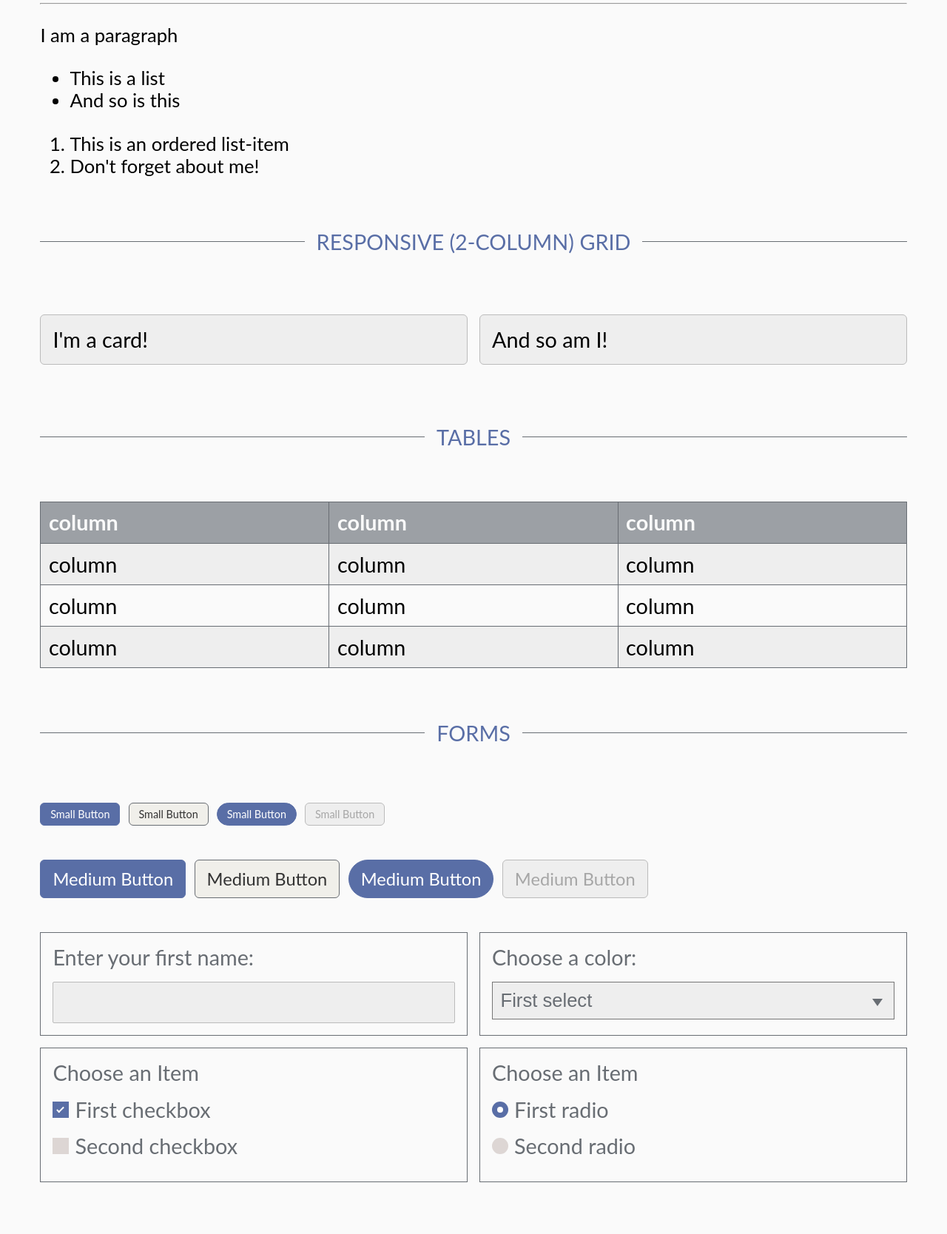
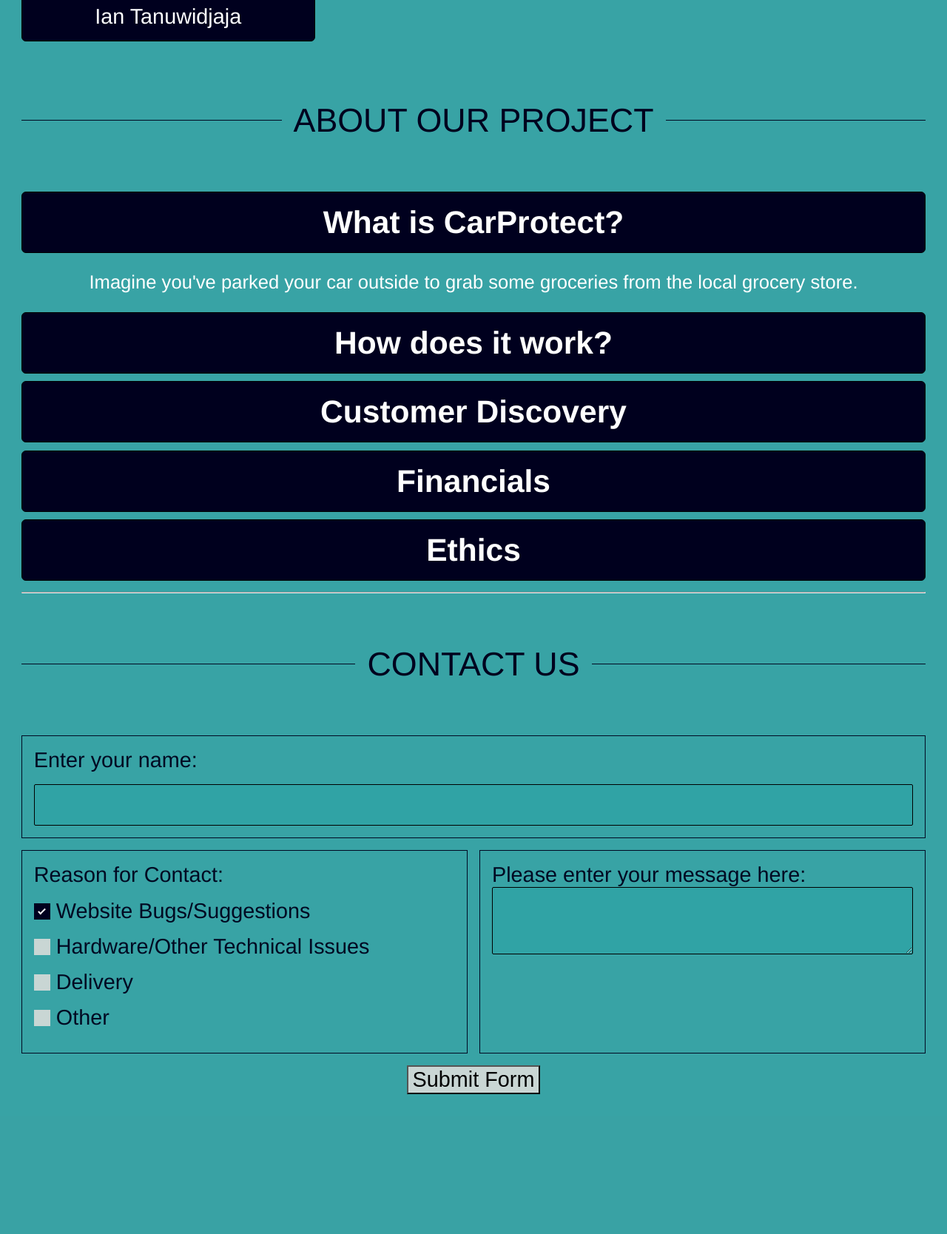
Before and after one commit to Girish-Krishnan/ECE-140B-website-Girish-Krishnan, a Python web app: template web/src/templates/home.html in a window 1280 px wide. Shown: the part 1438-3106 px from the top of the page at 74% size. After the commit the page ends 2917 px from the top, so only its background shows below. Run offline with Jinja, Linux system fonts and the light colour scheme; the template is opened without the code that fills it, so the values that code supplies are empty.

Commit message:
updated html and css

```diff
--- a/web/src/public/css/agile.css
+++ b/web/src/public/css/agile.css
@@ -1,15 +1,14 @@
 :root {
-  --primary-color: #07f;
-  --accent-color: rgba(231, 109, 90, 1);
-  --accent-color-dark: rgba(226, 77, 54, 1);
-  --accent-color: rgba(89, 110, 166, 1);
-  --accent-color-dark: rgba(71, 88, 133, 1);
-  --dark-color: rgba(104, 109, 115, 1);
-  --dark-color-alt: rgba(156, 160, 165, 1);
-  --medium-color: #bbb;
-  --light-color: #eee;
-  --page-color: #fafafa;
-  --soft-color: rgba(221, 214, 212, 1);
+
+  --primary-color: #1F7A8C;
+  --accent-color: rgba(0, 0, 30, 1);
+  --accent-color-dark: rgba(0, 88, 133, 1);
+  --dark-color: rgba(0, 9, 34, 1);
+  --dark-color-alt: rgba(0, 3, 70, 1);
+  --medium-color: #000;
+  --light-color: #30a3a5;
+  --page-color: #38a3a5;
+  --soft-color: rgba(201, 214, 212, 1);
   --margin-xxl: 3rem;
   --margin-xl: 2rem;
   --margin-lg: 1rem;
@@ -23,7 +22,7 @@
   --padding-lg: 1rem;
   --padding-med: 0.66rem;
   --padding-sm: 0.33rem;
-  --font: Lato;
+  --font: helvetica;
 }
 * {
   box-sizing: border-box;
@@ -31,15 +30,38 @@
 body {
   font-size: calc(1rem + 1vw);
   background: var(--page-color);
+  /*background-image:url(https://j.gifs.com/vQarrY.gif);*/
+  -webkit-background-size: cover;
+  -moz-background-size: cover;
+  -o-background-size: cover;
+  background-size: cover;
   margin: 0px;
   font-family: var(--font);
 }
+
+button {
+
+  font-size: calc(1rem + 1vw);
+  background: var(--soft-color);
+  margin:auto;
+  display: flex;
+  justify-content: center;
+}
+
 p, ol li, ul li {
   font-size: calc(0.8rem + 1vw);
+  text-align:center;
+  color:white;
 }
 /* -- ELEMENTS -- */
 .hero {
   background: var(--dark-color);
+  background-repeat:no-repeat;
+  background: url(https://thumbs.gfycat.com/SlowBabyishDiscus-size_restricted.gif) no-repeat center center fixed;
+  -webkit-background-size: cover;
+  -moz-background-size: cover;
+  -o-background-size: cover;
+  background-size: cover;
   color: white;
   padding: calc(1rem + 8vh) calc(1rem + 3vw) calc(3rem + 10vh) calc(1rem + 3vw);
 }
@@ -56,11 +78,14 @@
   font-size: calc(1rem + 3.5vw);
   background-color: var(--accent-color);
   color: var(--light-color);
+  text-align:center;
   padding: var(--padding-lg) var(--padding-xl);
   margin: var(--margin-lg) auto;
 }
 h2 {
-  font-size: calc(1rem + 2.7vw);
+  font-size: calc(0.5rem + 2.7vw);
+
+
 }
 h3 {
   font-size: calc(1rem + 2.1vw);
@@ -94,19 +119,26 @@
   text-align: left;
   padding: var(--padding-med);
   border: 1px solid var(--dark-color);
+
 }
+
+a {
+  color: #fff;
+}
+
 table tr:nth-child(odd) {
-  background-color: var(--light-color);
+  background-color: var(--primary-color);
 }
 /* horizontal line with text label */
 .separator {
-  font-size: calc(1rem + 1vw);
+  font-size: calc(2rem + 1vw);
   color: var(--accent-color);
   display: flex;
   text-transform: uppercase;
   align-items: center;
   text-align: center;
   margin: calc(2rem + 3vw) auto;
+
 }
 .separator::before, .separator::after {
   content: "";
@@ -137,7 +169,7 @@
   padding: var(--padding-xxl);
 }
 .padding-responsive {
-  padding: calc(1rem + 3vw);
+  padding: calc(1rem + 1vw);
 }
 .margin-none {
   margin: none !important;
@@ -155,8 +187,18 @@
   border-radius: var(--rounded-radius);
 }
 .bordered {
+  color:#fff;
   border: 1px solid var(--medium-color);
   border-radius: var(--border-radius);
+  text-align:center;
+  background-color:var(--accent-color);
+
+}
+.bordered:hover {
+  border: 1px solid var(--medium-color);
+  border-radius: var(--border-radius);
+  background-color:#048BA8;
+
 }
 .btn {
   border: 1px solid var(--accent-color);
--- a/web/src/templates/home.html
+++ b/web/src/templates/home.html
@@ -19,12 +19,14 @@
 
     <div class='hero'>
       <h1> Girish Krishnan </h1>
-      <p> ECE 140B Individual Assignments </p>
+      <p> ECE 140B Spring 2022 - Individual Assignments </p>
     </div>
 
     <section class='padding-responsive'>
 
       <div class='separator'>My Team</div>
+
+      <p>This is our team. Feel free to drop us an email!</p>
 
       <table class='margin-top-xl'>
         <thead>
@@ -40,138 +42,93 @@
           <tr>
             <td> {{user[0]}} </td>
             <td> {{user[1]}} </td>
-            <td> {{user[2]}} </td>
+            <td> <a href= mailto:{{user[2]}}>{{user[2]}}</a> </td>
             <td> {{user[3]}} </td>
           </tr>
           {% endfor %}
         </tbody>
       </table>
 
-      <div class='separator'>Our Project: CarProtect</div>
+      <section class='responsive_grid'>
+        <div class='card bordered margin-none'> <img src="girish.jpg"></img>
+          Girish Krishnan
+        </div>
+        <div class='card bordered margin-none'> <img src="anish.jpg"></img>
+          Anish Sharma
+        </div>
+        <div class='card bordered margin-none'> <img src="hamza.jpg"></img>
+          Hamza Khan
+        </div>
+        <div class='card bordered margin-none'> <img src="ian.jpg"></img>
+          Ian Tanuwidjaja
+        </div>
+      </section>
 
-      <h1 class='bordered'> What is CarProtect? </h1>
+      <div class='separator'>About Our Project</div>
+      <h2 class='bordered'> What is CarProtect? </h2>
 
-      <h1 class='bordered'> How does it work? </h1>
+      <p> Imagine you've parked your car outside to grab some groceries from the local grocery store.  </p>
 
-      <h1 class='bordered'> Customer Discovery </h1>
+      <h2 class='bordered'> How does it work? </h2>
 
-      <h1 class='bordered'> Financials </h1>
+      <h2 class='bordered'> Customer Discovery </h2>
 
-      <h1 class='bordered'> Ethics </h1>
+      <h2 class='bordered'> Financials </h2>
+
+      <h2 class='bordered'> Ethics </h2>
 
       <hr>
 
-      <p> I am a paragraph </p>
+      <div class='separator'>Contact Us</div>
+      <form action=”mailto:girish.bkrishnan2002@gmail.com”
 
-      <ul>
-        <li> This is a list </li>
-        <li> And so is this </li>
-      </ul>
 
-      <ol>
-        <li> This is an ordered list-item </li>
-        <li> Don't forget about me!</li>
-      </ol>
+method=”POST”
 
-      <div class='separator'>
-        Responsive (2-column) Grid
-      </div>
 
-      <section class='responsive_grid'>
-        <div class='card bordered margin-none'> I'm a card! </div>
-        <div class='card bordered margin-none'> And so am I! </div>
-      </section>
+enctype=”multipart/form-data”
 
-      <div class='separator'>Tables</div>
 
-      <table class='margin-top-xl'>
-        <thead>
-          <tr>
-            <th class='small'> column </th>
-            <th class='medium'> column </th>
-            <th class='large'> column </th>
-          </tr>
-        </thead>
-        <tbody>
-          <tr>
-            <td> column </td>
-            <td> column </td>
-            <td> column </td>
-          </tr>
-          <tr>
-            <td> column </td>
-            <td> column </td>
-            <td> column </td>
-          </tr>
-          <tr>
-            <td> column </td>
-            <td> column </td>
-            <td> column </td>
-          </tr>
-        </tbody>
-      </table>
-
-      <div class='separator'>Forms</div>
-
-      <div class='btn small '> Small Button </div>
-      <div class='btn small outline'> Small Button </div>
-      <div class='btn small pill'> Small Button </div>
-      <div class='btn small' disabled> Small Button </div> <BR><BR>
-
-      <div class='btn medium'> Medium Button </div>
-      <div class='btn medium outline'> Medium Button </div>
-      <div class='btn medium pill'> Medium Button </div>
-      <div class='btn medium' disabled> Medium Button </div> <BR><BR>
-
-      <form>
+name=”EmailForm”>
 
         <section class='responsive_grid'>
 
           <div class='field'>
-            <label> Enter your first name: &nbsp;</label>
+            <label> Enter your name: &nbsp;</label>
             <input type='text' name='name' value='' class='margin-top-lg'>
           </div>
 
-          <div class='field select '>
-            <label> Choose a color: &nbsp;</label>
-            <div class="select margin-top-lg">
-              <select>
-                <option>First select</option>
-                <option>Red</option>
-                <option>Green</option>
-                <option>Blue</option>
-              </select>
-              <div class="select__arrow"></div>
-            </div>
-          </div>
         </section>
 
         <section class='responsive_grid'>
           <div class="field">
-            <label> Choose an Item </label>
-            <label class="margin-top-lg control control--checkbox">First checkbox
+            <label> Reason for Contact: </label>
+            <label class="margin-top-lg control control--checkbox">Website Bugs/Suggestions
               <input type="checkbox" checked="checked" />
               <div class="control__indicator"></div>
             </label>
-            <label class="control control--checkbox">Second checkbox
+            <label class="control control--checkbox">Hardware/Other Technical Issues
+              <input type="checkbox" />
+              <div class="control__indicator"></div>
+            </label>
+            <label class="control control--checkbox">Delivery
+              <input type="checkbox" />
+              <div class="control__indicator"></div>
+            </label>
+            <label class="control control--checkbox">Other
               <input type="checkbox" />
               <div class="control__indicator"></div>
             </label>
           </div>
 
           <div class="field">
-            <label> Choose an Item </label>
-            <label class="margin-top-lg control control--radio">First radio
-              <input type="radio" name="radio" checked="checked" />
-              <div class="control__indicator"></div>
-            </label>
-            <label class="control control--radio">Second radio
-              <input type="radio" name="radio" />
-              <div class="control__indicator"></div>
-            </label>
+            <label>Please enter your message here:</label>
+            <div></div>
+     <textarea name=”ContactCommentt” rows=”30″ cols=”10″>
+</textarea>
           </div>
         </section>
-
+        <button type=”submit” value=”Submit”>Submit Form</button>
       </form>
 
     </section>
```
